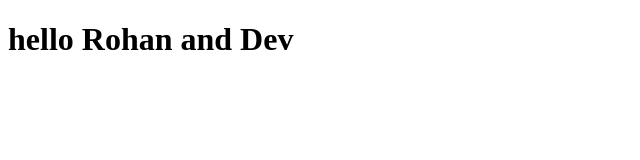
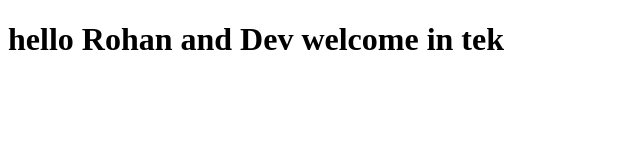
Before and after one commit to rohanbhore/coursera-angularjs, a plain HTML site: page index.html in a window 1280 px wide. Shown: the whole page, without its empty margins (0-640 px from the left). Drawn offline with Linux system fonts and the light colour scheme.

Commit message:
second web file.

```diff
--- a/index.html
+++ b/index.html
@@ -5,6 +5,6 @@
     <title>Hello Rohan</title>
   </head>
   <body>
-    <h1>hello Rohan and Dev</h1>
+    <h1>hello Rohan and Dev welcome in tek</h1>
   </body>
 </html>
```
